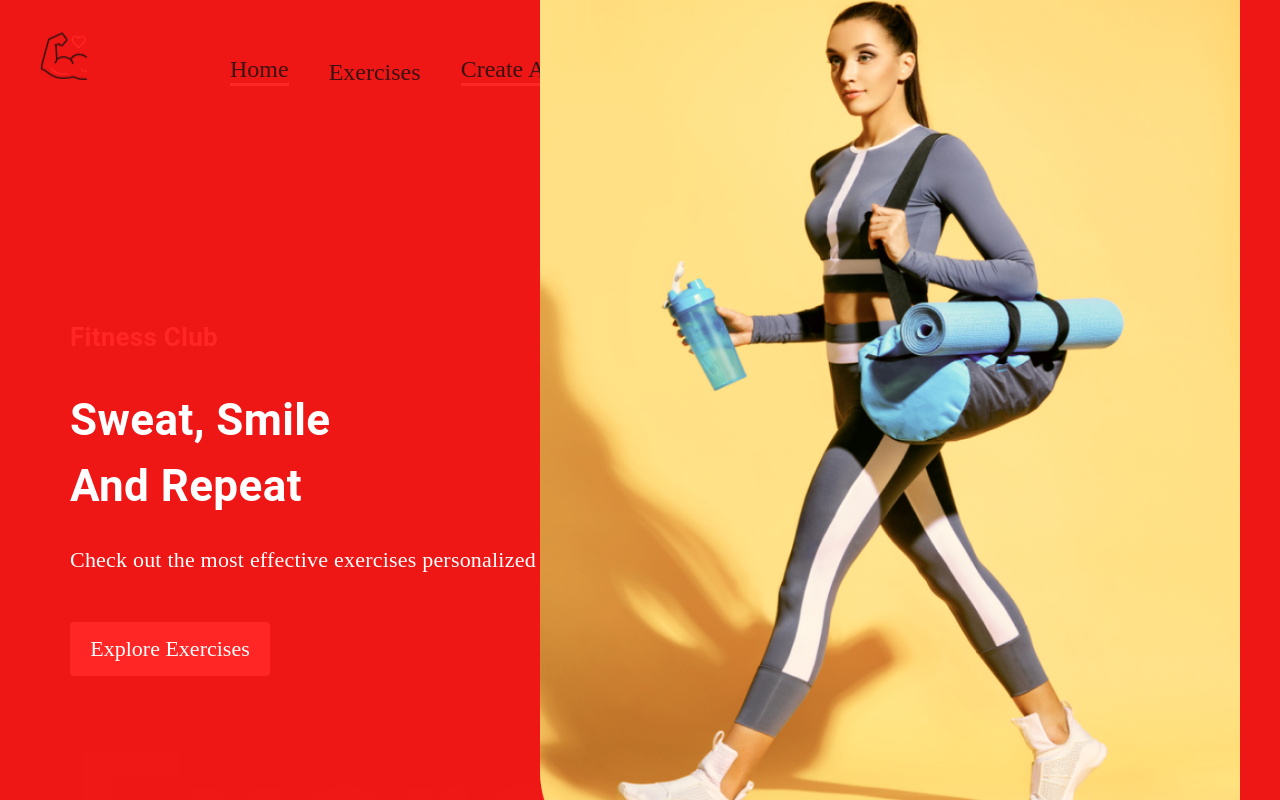
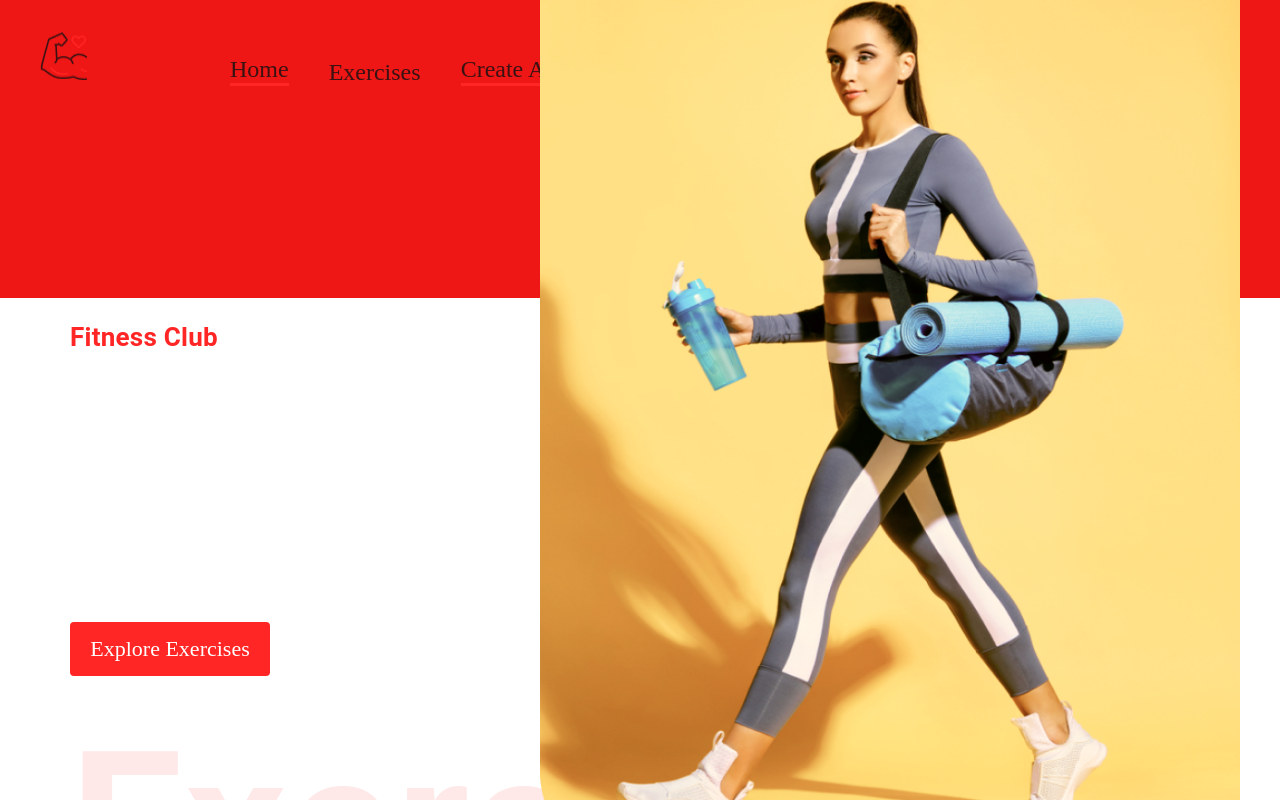
Before and after one commit to hailley-kane/Capstone_Project, a React (Create React App) app: page / in a window 1280 px wide. Shown: the top 800 px of the page. Built offline with nearby package versions, Linux system fonts and the light colour scheme; no server answers.

Commit message:
Update index.css

```diff
--- a/src/pages/index.css
+++ b/src/pages/index.css
@@ -24,6 +24,10 @@ body {
   align-items: center;
   min-height: 100vh;
   padding: 1rem 0.5rem;
+}
+.homepage{
+    min-height: 100vh;
+    background-color: rgb(255, 255, 255);
 }
 
 section {
```
